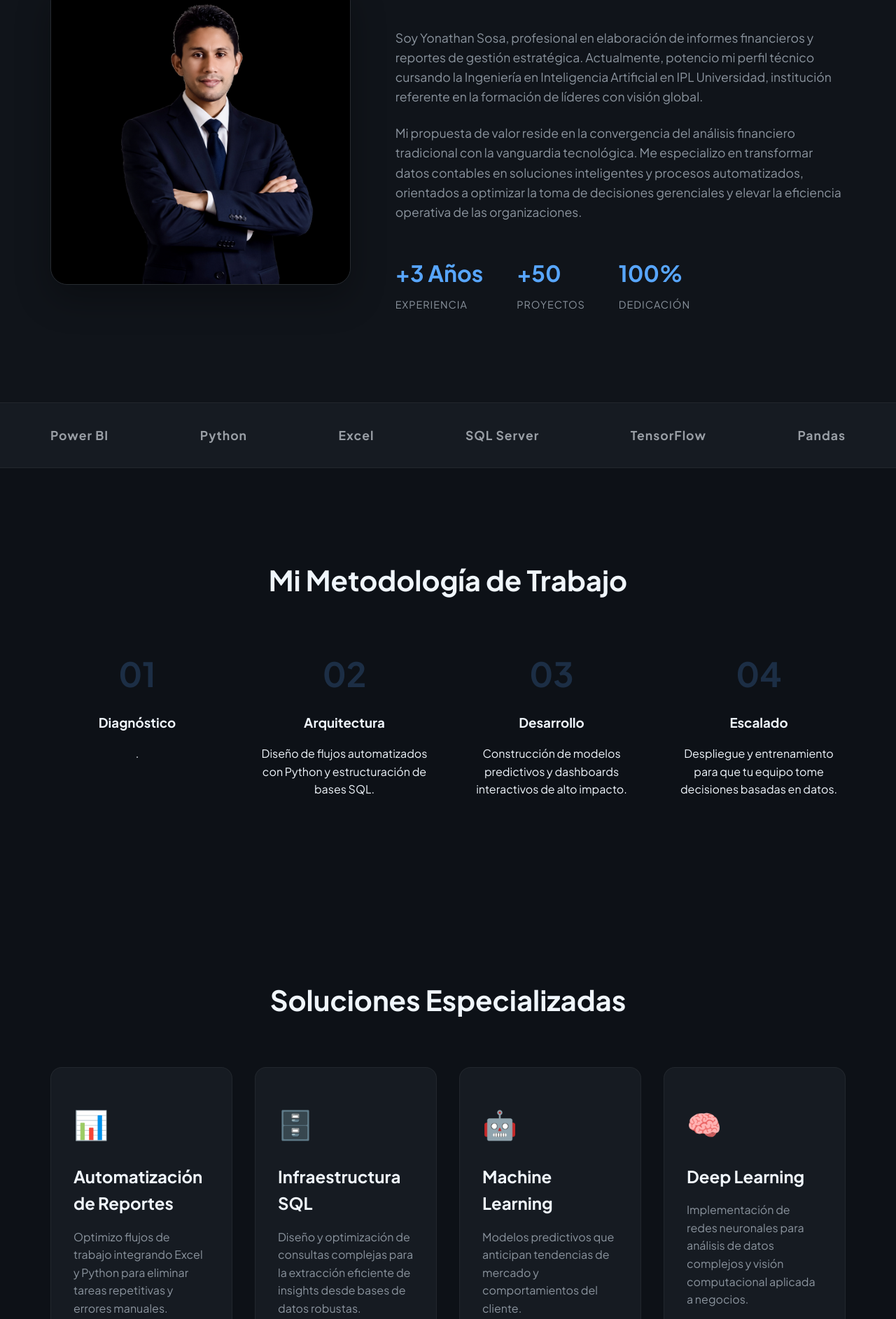
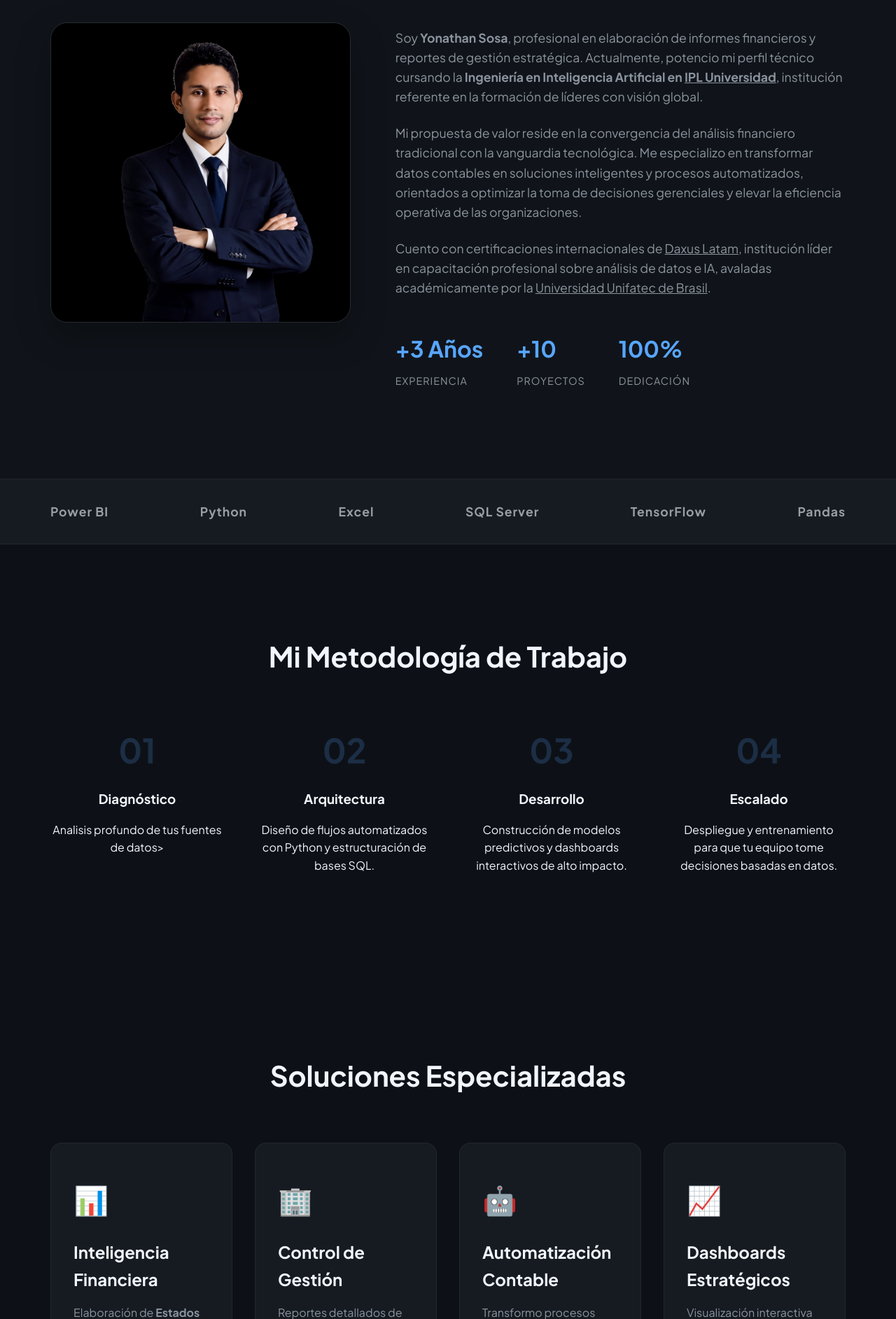
Before and after one commit to dataanalysis86powerbi-hash/Pagina-web, a Flask app: page / in a window 1280 px wide. Shown: the part 959-2844 px from the top of the page at 70% size. Run offline with Flask 3, Linux system fonts and the light colour scheme; some libraries are stand-ins or nearby versions.

Commit message:
Actualización: Propuesta de valor, servicios financieros y enlaces académicos

```diff
--- a/templates/index.html
+++ b/templates/index.html
@@ -52,21 +52,16 @@
                 </div>
                 <div class="about-text">
                     <h2 class="section-title" style="text-align: left; margin-bottom: 2rem;">Sobre Mí</h2>
-                    <p>Soy Yonathan Sosa, profesional en elaboración de informes financieros y reportes de gestión
-                        estratégica. Actualmente, potencio mi perfil técnico cursando la Ingeniería en Inteligencia
-                        Artificial en IPL Universidad, institución referente en la formación de líderes con visión
-                        global.</p>
-                    <p>Mi propuesta de valor reside en la convergencia del análisis financiero tradicional con la
-                        vanguardia tecnológica. Me especializo en transformar datos contables en soluciones inteligentes
-                        y procesos automatizados, orientados a optimizar la toma de decisiones gerenciales y elevar la
-                        eficiencia operativa de las organizaciones.</p>
+                    <p>Soy <strong>Yonathan Sosa</strong>, profesional en elaboración de informes financieros y reportes de gestión estratégica. Actualmente, potencio mi perfil técnico cursando la <strong>Ingeniería en Inteligencia Artificial en <a href="https://iplideres.com/es_MX/historia" target="_blank" style="color: var(--primary-color); text-decoration: underline;">IPL Universidad</a></strong>, institución referente en la formación de líderes con visión global.</p>
+                    <p>Mi propuesta de valor reside en la convergencia del análisis financiero tradicional con la vanguardia tecnológica. Me especializo en transformar datos contables en soluciones inteligentes y procesos automatizados, orientados a optimizar la toma de decisiones gerenciales y elevar la eficiencia operativa de las organizaciones.</p>
+                    <p>Cuento con certificaciones internacionales de <a href="https://www.linkedin.com/company/daxus-latam/posts/?feedView=all" target="_blank" style="color: var(--primary-color); text-decoration: underline;">Daxus Latam</a>, institución líder en capacitación profesional sobre análisis de datos e IA, avaladas académicamente por la <a href="https://unifatecpr.com.br/" target="_blank" style="color: var(--primary-color); text-decoration: underline;">Universidad Unifatec de Brasil</a>.</p>
                     <div class="about-stats">
                         <div class="stat-item">
                             <strong>+3 Años</strong>
                             <span>Experiencia</span>
                         </div>
                         <div class="stat-item">
-                            <strong>+50</strong>
+                            <strong>+10</strong>
                             <span>Proyectos</span>
                         </div>
                         <div class="stat-item">
@@ -96,8 +91,8 @@
             <div class="process-grid">
                 <div class="process-step">
                     <div class="step-num">01</div>
-                    <h3>Diagnóstico</h3 Analisis profundo de tus fuentes de datos>
-                    <p>.</p>
+                    <h3>Diagnóstico</h3>
+                    <p>Analisis profundo de tus fuentes de datos></p>
                 </div>
                 <div class="process-step">
                     <div class="step-num">02</div>
@@ -124,26 +119,23 @@
             <div class="services-grid">
                 <div class="service-card">
                     <div class="icon">📊</div>
-                    <h3>Automatización de Reportes</h3>
-                    <p>Optimizo flujos de trabajo integrando Excel y Python para eliminar tareas repetitivas y errores
-                        manuales.</p>
+                    <h3>Inteligencia Financiera</h3>
+                    <p>Elaboración de <strong>Estados de Situación Financiera</strong> y <strong>Estados de Resultados</strong> dinámicos para un diagnóstico claro de la rentabilidad.</p>
                 </div>
                 <div class="service-card">
-                    <div class="icon">🗄️</div>
-                    <h3>Infraestructura SQL</h3>
-                    <p>Diseño y optimización de consultas complejas para la extracción eficiente de insights desde bases
-                        de datos robustas.</p>
+                    <div class="icon">🏢</div>
+                    <h3>Control de Gestión</h3>
+                    <p>Reportes detallados de <strong>ventas y gastos por departamentos</strong>, permitiendo una asignación eficiente de recursos y detección de desviaciones.</p>
                 </div>
                 <div class="service-card">
                     <div class="icon">🤖</div>
-                    <h3>Machine Learning</h3>
-                    <p>Modelos predictivos que anticipan tendencias de mercado y comportamientos del cliente.</p>
+                    <h3>Automatización Contable</h3>
+                    <p>Transformo procesos manuales y datos contables en flujos automatizados con Python, eliminando errores y optimizando tiempos.</p>
                 </div>
                 <div class="service-card">
-                    <div class="icon">🧠</div>
-                    <h3>Deep Learning</h3>
-                    <p>Implementación de redes neuronales para análisis de datos complejos y visión computacional
-                        aplicada a negocios.</p>
+                    <div class="icon">📈</div>
+                    <h3>Dashboards Estratégicos</h3>
+                    <p>Visualización interactiva de KPIs críticos para elevar la eficiencia operativa y facilitar la toma de decisiones gerenciales.</p>
                 </div>
             </div>
         </div>
@@ -229,10 +221,18 @@
                     <h3>Formación Master</h3>
                     <p>Especializaciones de Alto Impacto</p>
                     <div class="other-certs-list" style="margin-top: 1rem; text-align: left;">
-                        <a href="/static/Master%20Power%20BI.pdf" target="_blank" style="display: block; color: var(--accent); text-decoration: none; font-size: 0.85rem; margin-bottom: 0.5rem;">• Power BI Data Analyst (Daxus)</a>
-                        <a href="/static/Master%20Inteligencia%20Artificial.pdf" target="_blank" style="display: block; color: var(--accent); text-decoration: none; font-size: 0.85rem; margin-bottom: 0.5rem;">• IA Generativa Master (AI Master)</a>
-                        <a href="/static/Master%20Excel.pdf" target="_blank" style="display: block; color: var(--accent); text-decoration: none; font-size: 0.85rem; margin-bottom: 0.5rem;">• Excel para Negocios (Microsoft)</a>
-                        <a href="/static/Master%20Python.pdf" target="_blank" style="display: block; color: var(--accent); text-decoration: none; font-size: 0.85rem; margin-bottom: 0.5rem;">• Master Python (Python Institute)</a>
+                        <a href="/static/Master%20Power%20BI.pdf" target="_blank"
+                            style="display: block; color: var(--accent); text-decoration: none; font-size: 0.85rem; margin-bottom: 0.5rem;">•
+                            Power BI Data Analyst (Daxus)</a>
+                        <a href="/static/Master%20Inteligencia%20Artificial.pdf" target="_blank"
+                            style="display: block; color: var(--accent); text-decoration: none; font-size: 0.85rem; margin-bottom: 0.5rem;">•
+                            IA Generativa Master (AI Master)</a>
+                        <a href="/static/Master%20Excel.pdf" target="_blank"
+                            style="display: block; color: var(--accent); text-decoration: none; font-size: 0.85rem; margin-bottom: 0.5rem;">•
+                            Excel para Negocios (Microsoft)</a>
+                        <a href="/static/Master%20Python.pdf" target="_blank"
+                            style="display: block; color: var(--accent); text-decoration: none; font-size: 0.85rem; margin-bottom: 0.5rem;">•
+                            Master Python (Python Institute)</a>
                     </div>
                 </div>
 
@@ -242,10 +242,21 @@
                     <h3>Otras Credenciales</h3>
                     <p>Análisis de Datos & Especialidades</p>
                     <div class="other-certs-list" style="margin-top: 1rem; text-align: left;">
-                        <a href="/static/Credenciales%20Otras%20Analisis%20Datos/Certificado%20Analisis%20Datos%20Invest.%20Cinetifica%20IA.pdf" target="_blank" style="display: block; color: var(--accent); text-decoration: none; font-size: 0.85rem; margin-bottom: 0.5rem;">• Análisis Investig. Científica IA</a>
-                        <a href="/static/Credenciales%20Otras%20Analisis%20Datos/Certificado%20Gestion%20de%20Datos%20con%20Excel.pdf" target="_blank" style="display: block; color: var(--accent); text-decoration: none; font-size: 0.85rem; margin-bottom: 0.5rem;">• Gestión de Datos con Excel</a>
-                        <a href="/static/Credenciales%20Otras%20Analisis%20Datos/DIPLOMADO%20KPI.pdf" target="_blank" style="display: block; color: var(--accent); text-decoration: none; font-size: 0.85rem; margin-bottom: 0.5rem;">• Diplomado KPI</a>
-                        <a href="/static/Credenciales%20Otras%20Analisis%20Datos/TABLAS%20DINAMICAS%20ANALISIS%20CONTABLES%202024.pdf" target="_blank" style="display: block; color: var(--accent); text-decoration: none; font-size: 0.85rem; margin-bottom: 0.5rem;">• Tablas Dinámicas Contables</a>
+                        <a href="/static/Credenciales%20Otras%20Analisis%20Datos/Certificado%20Analisis%20Datos%20Invest.%20Cinetifica%20IA.pdf"
+                            target="_blank"
+                            style="display: block; color: var(--accent); text-decoration: none; font-size: 0.85rem; margin-bottom: 0.5rem;">•
+                            Análisis Investig. Científica IA</a>
+                        <a href="/static/Credenciales%20Otras%20Analisis%20Datos/Certificado%20Gestion%20de%20Datos%20con%20Excel.pdf"
+                            target="_blank"
+                            style="display: block; color: var(--accent); text-decoration: none; font-size: 0.85rem; margin-bottom: 0.5rem;">•
+                            Gestión de Datos con Excel</a>
+                        <a href="/static/Credenciales%20Otras%20Analisis%20Datos/DIPLOMADO%20KPI.pdf" target="_blank"
+                            style="display: block; color: var(--accent); text-decoration: none; font-size: 0.85rem; margin-bottom: 0.5rem;">•
+                            Diplomado KPI</a>
+                        <a href="/static/Credenciales%20Otras%20Analisis%20Datos/TABLAS%20DINAMICAS%20ANALISIS%20CONTABLES%202024.pdf"
+                            target="_blank"
+                            style="display: block; color: var(--accent); text-decoration: none; font-size: 0.85rem; margin-bottom: 0.5rem;">•
+                            Tablas Dinámicas Contables</a>
                     </div>
                 </div>
             </div>
```
Also changed, not shown: render.yaml (added, +9 -0 lines), 4 other files.
